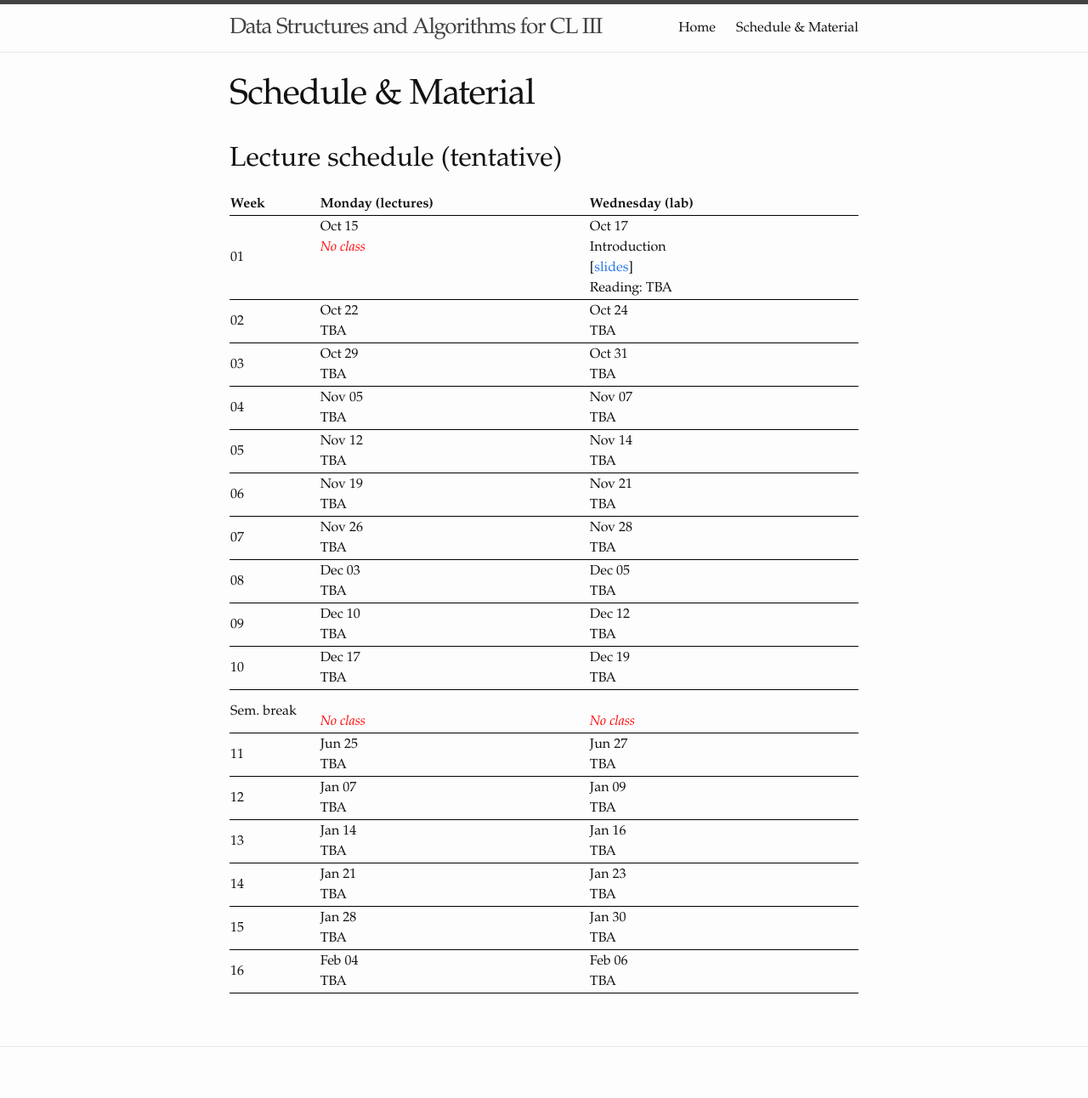
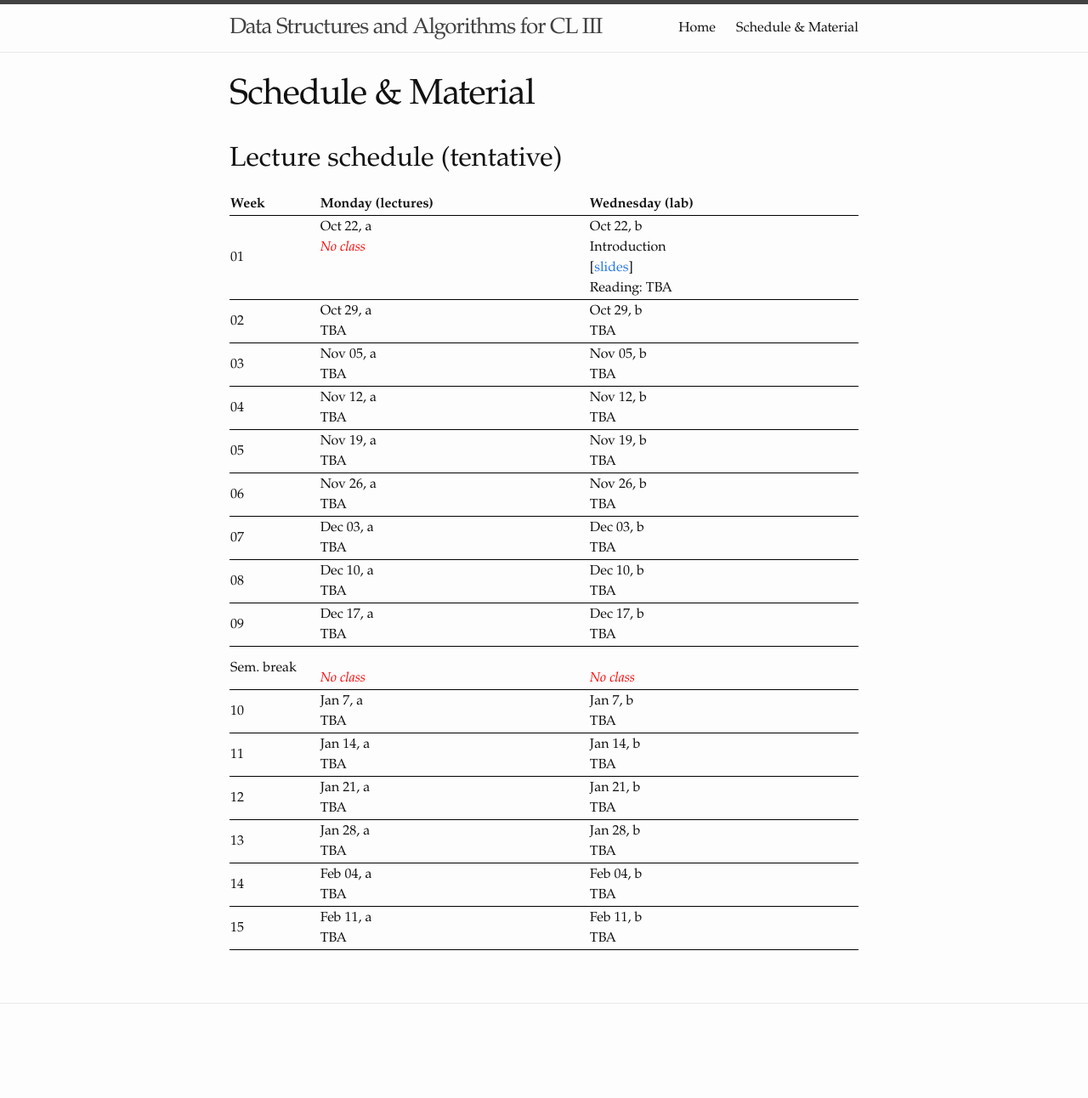
Before and after one commit to dsacl3-2018/dsacl3-2018.github.io, a Jekyll site: the page built from lectures.md, in a window 1280 px wide. Shown: the whole page at 85% size. Built offline with Jekyll 4.4.1, drawn with Linux system fonts in a browser that asks for light colours; after the commit the page ends 1241 px from its top, so only the background shows below that.

Commit message:
Update schedule.yml

```diff
--- a/_data/schedule.yml
+++ b/_data/schedule.yml
@@ -1,103 +1,97 @@
 - week: "01"
   dates:
-    Oct 15:
-    Oct 17:
+    Oct 22, a:
+    Oct 22, b:
       topic: Introduction
       reading: TBA
       links:
         slides: slides/introduction.pdf
 - week: "02"
   dates:
-    Oct 22:
+    Oct 29, a:
       topic: TBA
-    Oct 24:
+    Oct 29, b:
       topic: TBA
 - week: "03"
   dates:
-    Oct 29:
+    Nov 05, a:
       topic: TBA
-    Oct 31:
+    Nov 05, b:
       topic: TBA
 - week: "04"
   dates:
-    Nov 05:
+    Nov 12, a:
       topic: TBA
-    Nov 07:
+    Nov 12, b:
       topic: TBA
 - week: "05"
   dates:
-    Nov 12:
+    Nov 19, a:
       topic: TBA
-    Nov 14:
+    Nov 19, b:
       topic: TBA
 - week: "06"
   dates:
-    Nov 19:
+    Nov 26, a:
       topic: TBA
-    Nov 21:
+    Nov 26, b:
       topic: TBA
 - week: "07"
   dates:
-    Nov 26:
+    Dec 03, a:
       topic: TBA
-    Nov 28:
+    Dec 03, b:
       topic: TBA
 - week: "08"
   dates:
-    Dec 03:
+    Dec 10, a:
       topic: TBA
-    Dec 05:
+    Dec 10, b:
       topic: TBA
 - week: "09"
   dates:
-    Dec 10:
+    Dec 17, a:
       topic: TBA
-    Dec 12:
-      topic: TBA
-- week: "10"
-  dates:
-    Dec 17:
-      topic: TBA
-    Dec 19:
+    Dec 17, b:
       topic: TBA
 - week: "Sem. break"
   dates:
     " ": ""
     "  ": ""
+- week: "10"
+  dates:
+    Jan 7, a:
+      topic: TBA
+    Jan 7, b:
+      topic: TBA
 - week: "11"
   dates:
-    Jun 25:
+    Jan 14, a:
       topic: TBA
-    Jun 27:
+    Jan 14, b:
       topic: TBA
 - week: "12"
   dates:
-    Jan 07:
+    Jan 21, a:
       topic: TBA
-    Jan 09:
+    Jan 21, b:
       topic: TBA
 - week: "13"
   dates:
-    Jan 14:
+    Jan 28, a:
       topic: TBA
-    Jan 16:
+    Jan 28, b:
       topic: TBA
 - week: "14"
   dates:
-    Jan 21:
+    Feb 04, a:
       topic: TBA
-    Jan 23:
+    Feb 04, b:
       topic: TBA
 - week: "15"
   dates:
-    Jan 28:
+    Feb 11, a:
       topic: TBA
-    Jan 30:
-      topic: TBA
-- week: "16"
-  dates:
-    Feb 04:
-      topic: TBA
-    Feb 06:
+    Feb 11, b:
       topic: TBA
 - week: ""
```
